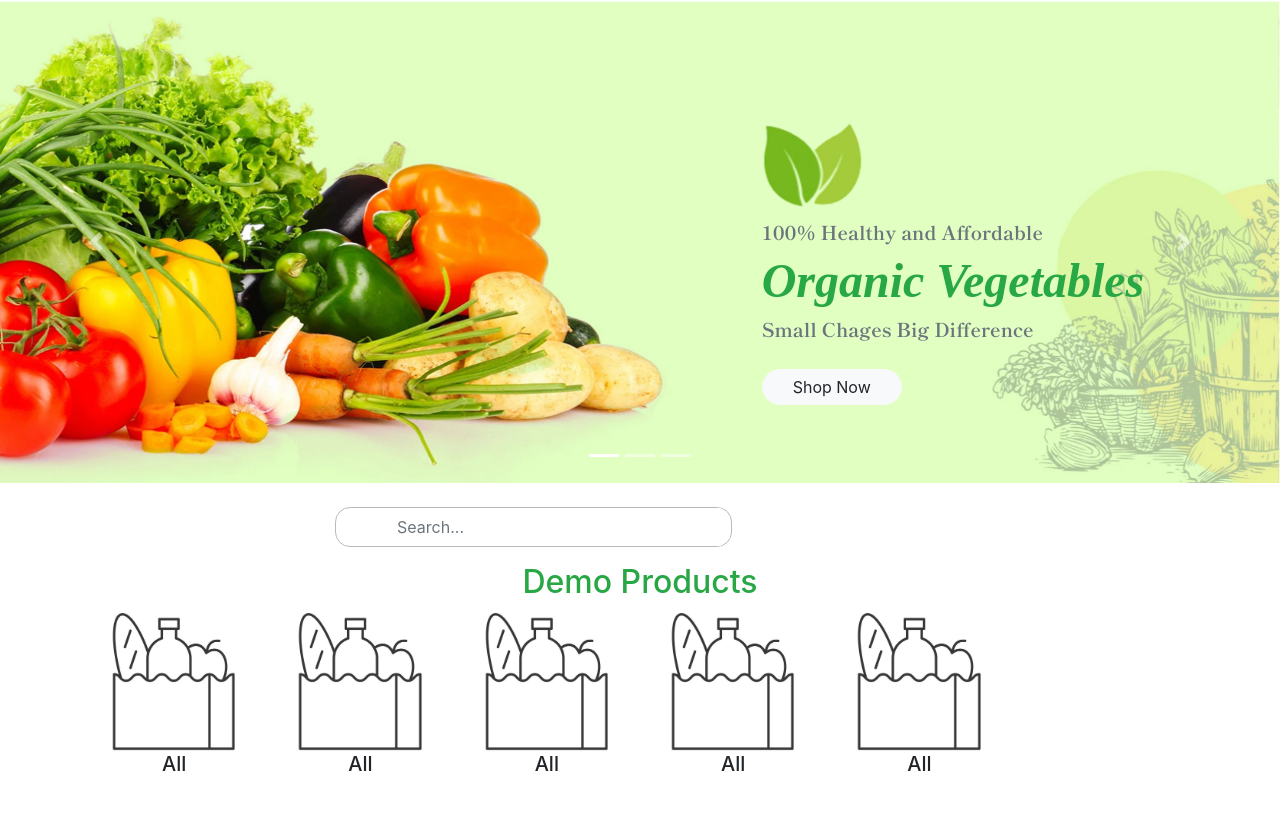
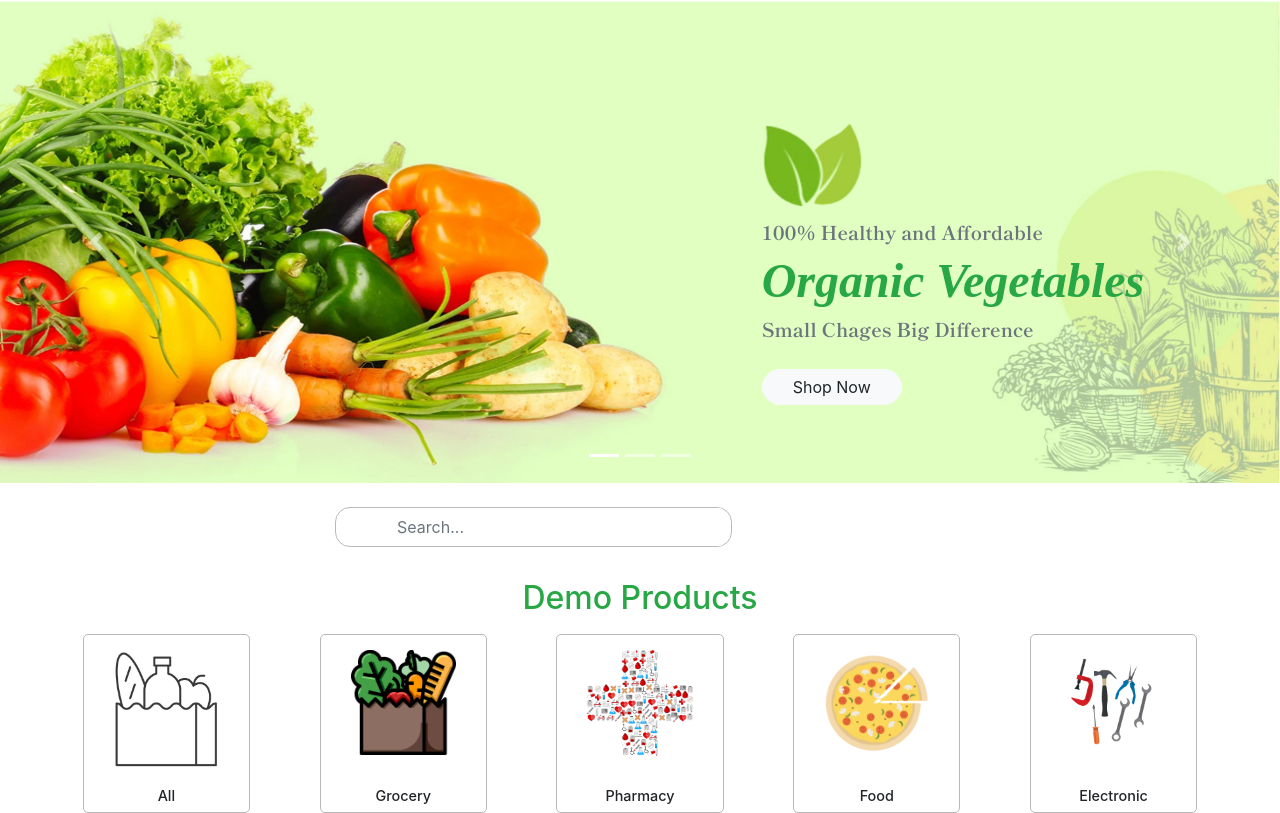
Before and after one commit to JeewanthaLahiru/online-grocery-app-with-react, a React (Create React App) app in the folder shopping-cart/: page / in a window 1280 px wide. Shown: the part 201-1014 px from the top of the page. Before the commit the page ends 985 px from the top, so only its background shows below. Built offline with nearby package versions, Linux system fonts and the light colour scheme; a web font is replaced by a local one.

Commit message:
created 5 categories in a row

```diff
--- a/shopping-cart/src/assets/styles/productCategory/_productCategory.scss
+++ b/shopping-cart/src/assets/styles/productCategory/_productCategory.scss
@@ -1,5 +1,26 @@
-.category-item{
-  .category-image{
-    width: 100%;
+.category-list-area{
+  .product-list-area{
+    max-width: 1200px;
+    margin: auto;
+    justify-content: center;
+
+    .category-item{
+      width: 100%;
+      border:1px solid #b8b8b8;
+      border-radius: 5px;
+      .image-container{
+        min-height: 152px;
+        .category-image{
+          max-height: 100%;
+          padding: 15px;
+          width: 100%;
+        }
+      }
+      .category-name{
+        font-size: 0.9em;
+      }
+    }
   }
 }
+
+@media screen and (max-width: 1200px) {}
--- a/shopping-cart/src/components/homePage/categoryListArea/CategoryItem.tsx
+++ b/shopping-cart/src/components/homePage/categoryListArea/CategoryItem.tsx
@@ -9,11 +9,11 @@ type CategoryItemProps = {
 const CategoryItem:React.FC<CategoryItemProps> = (props) => {
     return(
         <Row className="mx-0 category-item">
-            <Col xs={12}>
+            <Col xs={12} className="image-container" >
                 <Image src={props.image} className="category-image" />
             </Col>
             <Col xs={12}>
-                <h5 className="text-center">{props.name}</h5>
+                <h5 className="text-center category-name">{props.name}</h5>
             </Col>
         </Row>
     )
--- a/shopping-cart/src/components/homePage/categoryListArea/CategoryListArea.tsx
+++ b/shopping-cart/src/components/homePage/categoryListArea/CategoryListArea.tsx
@@ -2,31 +2,35 @@ import React from "react";
 import {Col, Row} from "react-bootstrap";
 import CategoryItem from "./CategoryItem";
 import AllCat from "../../../assets/images/product_category/allcategories.jpg";
+import Grocery from "../../../assets/images/product_category/grocery.png";
+import Pharmacy from "../../../assets/images/product_category/health.png";
+import Food from "../../../assets/images/product_category/food.png";
+import Electro from "../../../assets/images/product_category/electro.png";
 
 const ProductListArea:React.FC = () => {
     return(
-        <Row className="mx-0 px-lg-5">
+        <Row className="mx-0 px-lg-5 category-list-area">
             <Col className="m-0 p-0">
                 <Row>
                     <Col xs="12">
-                        <h2 className="text-success text-center">Demo Products</h2>
+                        <h2 className="my-3 text-success text-center">Demo Products</h2>
                     </Col>
                 </Row>
-                <Row className="px-lg-5">
+                <Row className="justify-content-around product-list-area">
                     <Col xs={2}>
                         <CategoryItem image={AllCat} name={"All"}/>
                     </Col>
                     <Col xs={2}>
-                        <CategoryItem image={AllCat} name={"All"}/>
+                        <CategoryItem image={Grocery} name={"Grocery"}/>
                     </Col>
                     <Col xs={2}>
-                        <CategoryItem image={AllCat} name={"All"}/>
+                        <CategoryItem image={Pharmacy} name={"Pharmacy"}/>
                     </Col>
                     <Col xs={2}>
-                        <CategoryItem image={AllCat} name={"All"}/>
+                        <CategoryItem image={Food} name={"Food"}/>
                     </Col>
                     <Col xs={2}>
-                        <CategoryItem image={AllCat} name={"All"}/>
+                        <CategoryItem image={Electro} name={"Electronic"}/>
                     </Col>
                 </Row>
             </Col>
```
Also changed, not shown: shopping-cart/src/components/homePage/productListArea/ProductListArea.tsx (added, +9 -0 lines).
